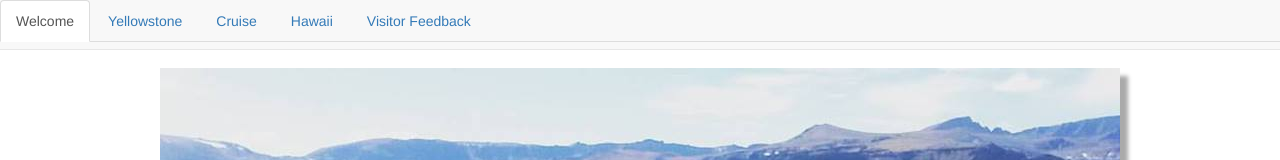
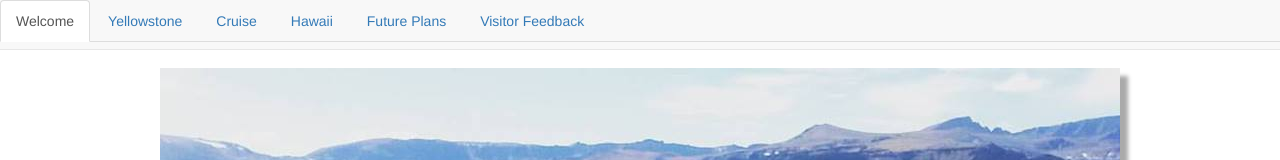
Before and after one commit to sladamo/sladamo.github.io, a plain HTML site: page index.html in a window 1280 px wide. Shown: the top 160 px of the page. Drawn offline with nearby package versions, Linux system fonts and the light colour scheme.

Commit message:
future back

```diff
--- a/index.html
+++ b/index.html
@@ -30,7 +30,7 @@
     <li role="presentation"><a href="#YS">Yellowstone</a></li>
     <li role="presentation"><a href="#Cruise">Cruise</a></li>
     <li role="presentation"><a href="#Hawaii">Hawaii</a></li>
-    <!-- <li role="presentation"><a href="#Future">Future Plans</a></li> -->
+    <li role="presentation"><a href="#Future">Future Plans</a></li>
     <li role="presentation"><a href="todo.html">Visitor Feedback</a></li>
   </ul>
   </div>
```
